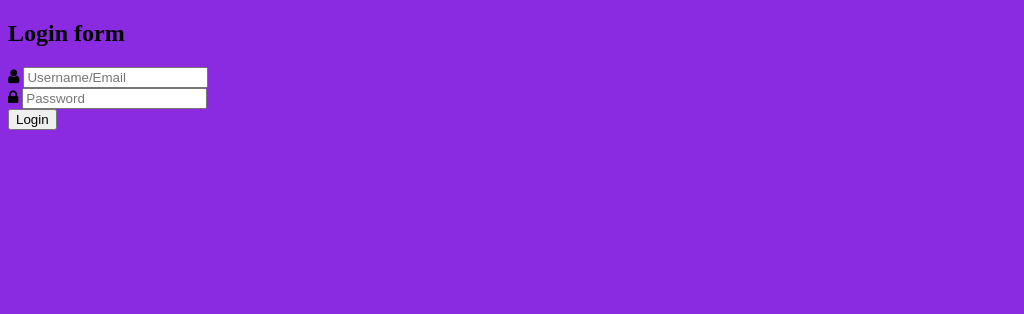
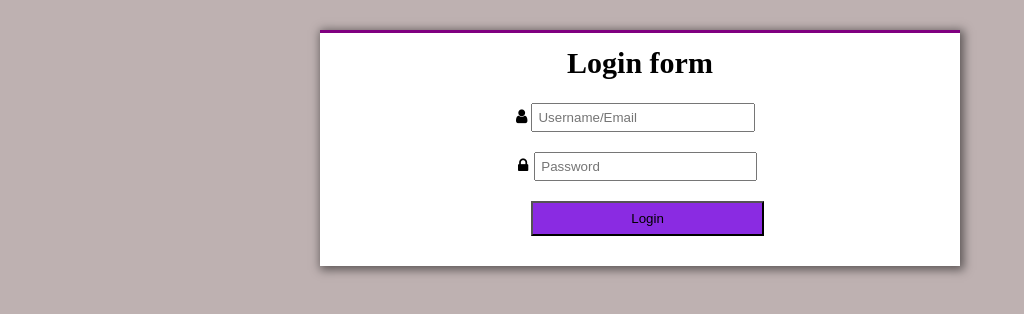
Before and after one commit to Shweta-Singh30/Expense-Tracking-Website, a PHP site: page /Login.html in a window 1280 px wide. Shown: the top 314 px of the page, without its empty margins (0-1024 px from the left). Run offline with PHP 8.4, Linux system fonts and the light colour scheme.

Commit message:
Added some Style in login and register page

```diff
--- a/Login.html
+++ b/Login.html
@@ -8,22 +8,22 @@
     <link rel="stylesheet" href="https://cdnjs.cloudflare.com/ajax/libs/font-awesome/4.7.0/css/font-awesome.min.css">
 </head>
 <body>
-    <div class="Login-page">
+    <div class="container1">
         <h2>Login form</h2>
         <form>
 
-            <div class="Username">
+            <div class="input-name1">
                 <i class="fa fa-user"></i>
-                <input type="text" class="login-username" placeholder="Username/Email">
+                <input type="text" class="text-name" placeholder="Username/Email">
             </div>
 
-            <div class="Username">
+            <div class="input-name1">
                 <i class="fa fa-lock lock"></i>
-                <input type="text" class="Login-Password" placeholder="Password">
+                <input type="text" class="text-name" placeholder="Password">
             </div>
 
-            <div class="Username">
-                <input type="button" value="Login" class="login-button">
+            <div class="input-name1">
+                <input type="button" value="Login" class="button" >
             </div>
 
         </form>
--- a/Style.css
+++ b/Style.css
@@ -1,3 +1,95 @@
-body{
-    background-color: blueviolet;
+*
+{
+    margin: 0;
+    padding: 0;
+    box-sizing: border-box;
 }
+body
+{
+    background-color: #beb1b1;
+}
+.container
+{
+    background-color: white;
+    padding: 40px;
+    margin: 30px auto 0;
+    width: 100vh;
+    border-top:3px solid purple;
+    box-shadow: 2px 2px 9px 2px rgba(0,0,0,0.5);
+
+}
+.container1
+{
+    background-color: white;
+    padding: 10px;
+    margin: 30px auto 0;
+    width: 80vh;
+    border-top:3px solid purple;
+    box-shadow: 2px 2px 9px 2px rgba(0,0,0,0.5);
+}
+.container h2{
+    font-size: 30px;
+    line-height: 20px;
+    margin: 10px  30px 30px;
+    text-align: center;
+}
+.container1 h2{
+    font-size: 30px;
+    line-height: 20px;
+    margin: 10px  30px 30px;
+    text-align: center;
+}
+.input-name{
+   margin: 20px auto;
+
+   position: relative;
+    width: 90%;
+}
+.input-name1{
+    margin: 20px auto;
+    position: relative;
+     width: 40%;
+ }
+ .lock , .user{
+    padding: 2px;
+ }
+ .name{
+    width: 41%;
+    padding: 5px 5px 5px 5px;
+
+ }
+.input-name span
+ {
+    margin-left:24px;
+ }
+
+ .text-name
+ {
+    width: 90%;
+    padding: 5px 5px 5px 5px;
+
+ }
+ .Country
+ {
+    width: 94%;
+    padding: 5px 5px 5px 5px;
+    margin-left: 15px;
+ }
+ .button
+ {
+    padding: 8px 8px 8px 8px;
+    align-items: center;
+    margin-left: 15px;
+    background-color:blueviolet;
+    border-color: black;
+    width: 94%;
+}
+.button:hover
+{
+    box-shadow: 0px 0px 20px blueviolet;
+    border-radius: 5px;
+ }
+ .radio_button
+ {
+    margin-left: 15px;
+ }
```
Also changed, not shown: Register.html (+6 -6 lines).
